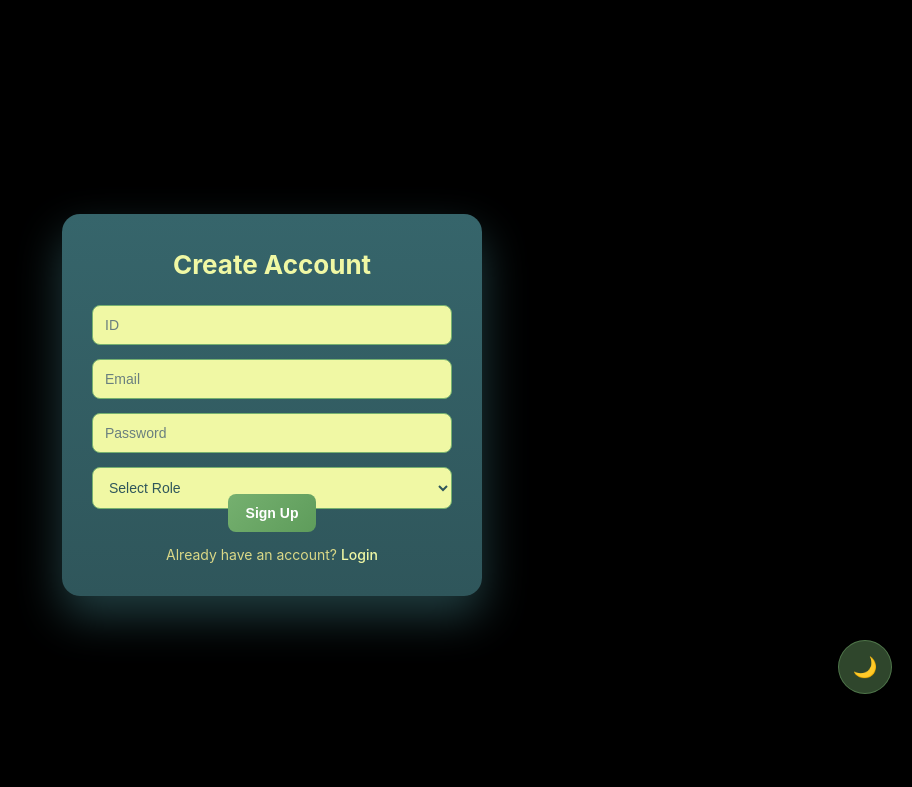
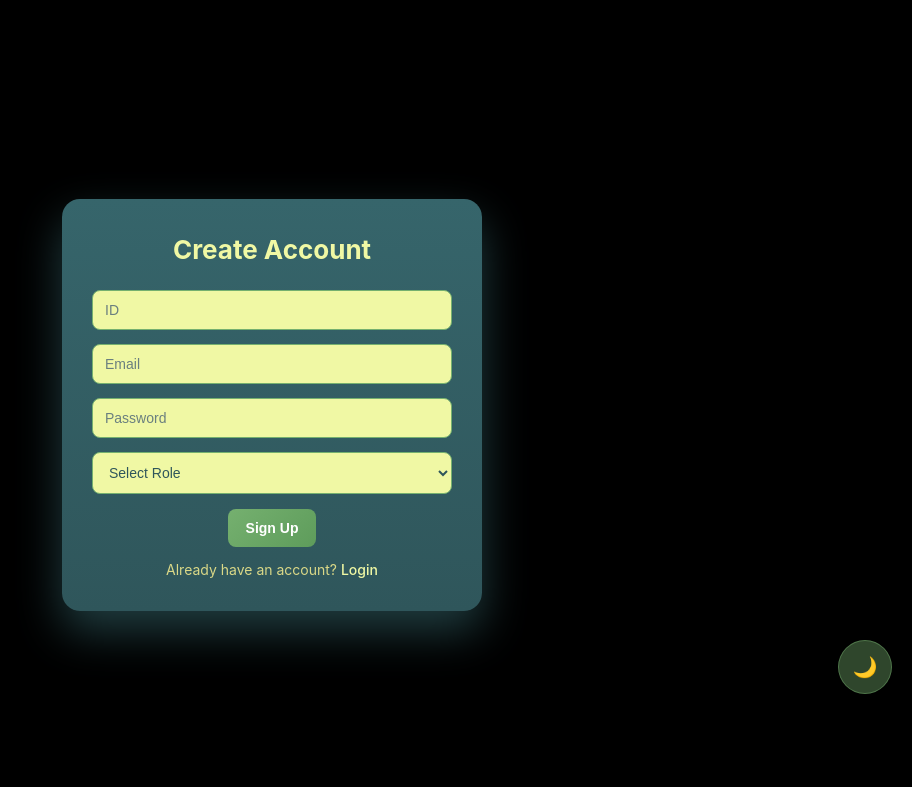
Before and after one commit to Krizh27/dorji-project, a Python web app: template templates/auth/signup.html in a window 1280 px wide. Shown: the part 86-873 px from the top of the page, without its empty margins (368-1280 px from the left). Run offline with Jinja, Linux system fonts and the light colour scheme; the template is opened without the code that fills it, so the values that code supplies are empty.

Commit message:
Final update: UI fixes, responsiveness, theme toggle fix

```diff
--- a/static/style.css
+++ b/static/style.css
@@ -110,7 +110,9 @@
 .leave-employee-page input,select,textarea{
     margin-bottom: -15px !important;
 }
-
+.auth-wrapper .signup-btn{
+    margin-top: 30px;
+}
 }
 /* =========================
    FLOATING THEME TOGGLE
@@ -417,7 +419,6 @@
     padding: 11px 18px;
     border: none;
     border-radius: 8px;
-
     background: linear-gradient(
         135deg,
         #75B06F,
@@ -431,6 +432,8 @@
     transition: transform 0.15s ease,
                 box-shadow 0.15s ease;
 }
+
+
 
 button:hover {
     transform: translateY(-2px);
@@ -1014,8 +1017,11 @@
 .edit_employee_profile input{
     margin-bottom: -30px;
 }
+
 }
-
+.edit_employee_profile input,textarea{
+    margin-bottom: -25px !important;
+}
 
 /* =========================
    NAVBAR THEME TOGGLE
--- a/templates/auth/signup.html
+++ b/templates/auth/signup.html
@@ -16,7 +16,7 @@
                 <option value="ADMIN">Admin</option>
             </select>
 
-            <button type="submit">Sign Up</button>
+            <button class="signup-btn" type="submit">Sign Up</button>
         </form>
 
         <p>
```
Also changed, not shown: instance/dayflow.db.
